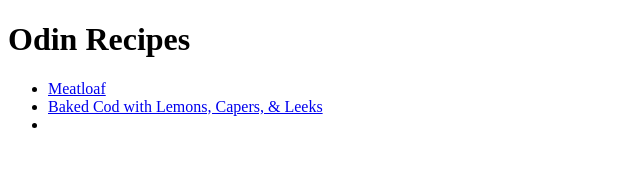
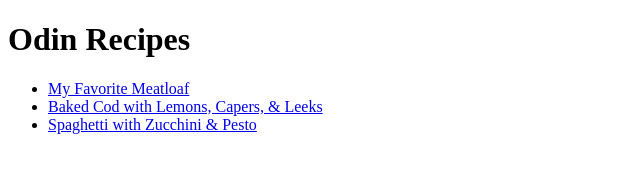
Before and after one commit to austinlesure/odin-recipes, a plain HTML site: page index.html in a window 1280 px wide. Shown: the whole page, without its empty margins (0-640 px from the left). Drawn offline with Linux system fonts and the light colour scheme.

Commit message:
Edit index.html to adjust recipe name and links
Updated the recipe name for "Meatloaf" to "My Favorite Meatloaf" and
edited the link structure of all linked recipes to add an explicit
reference the current directory in the 'href', adding './' to the
beginning of the links.

```diff
--- a/index.html
+++ b/index.html
@@ -7,9 +7,9 @@
     <body>
         <h1>Odin Recipes</h1>
             <ul>
-                <li><a href="recipes/meatloaf.html">Meatloaf</a></li>
-                <li><a href="recipes/baked_cod.html">Baked Cod with Lemons, Capers, & Leeks</a></li>
-                <li></li>
+                <li><a href="./recipes/meatloaf.html">My Favorite Meatloaf</a></li>
+                <li><a href="./recipes/baked_cod.html">Baked Cod with Lemons, Capers, & Leeks</a></li>
+                <li><a href="./recipes/spaghetti.html">Spaghetti with Zucchini & Pesto</a></li>
             </ul>
     </body>
 </html>
```
